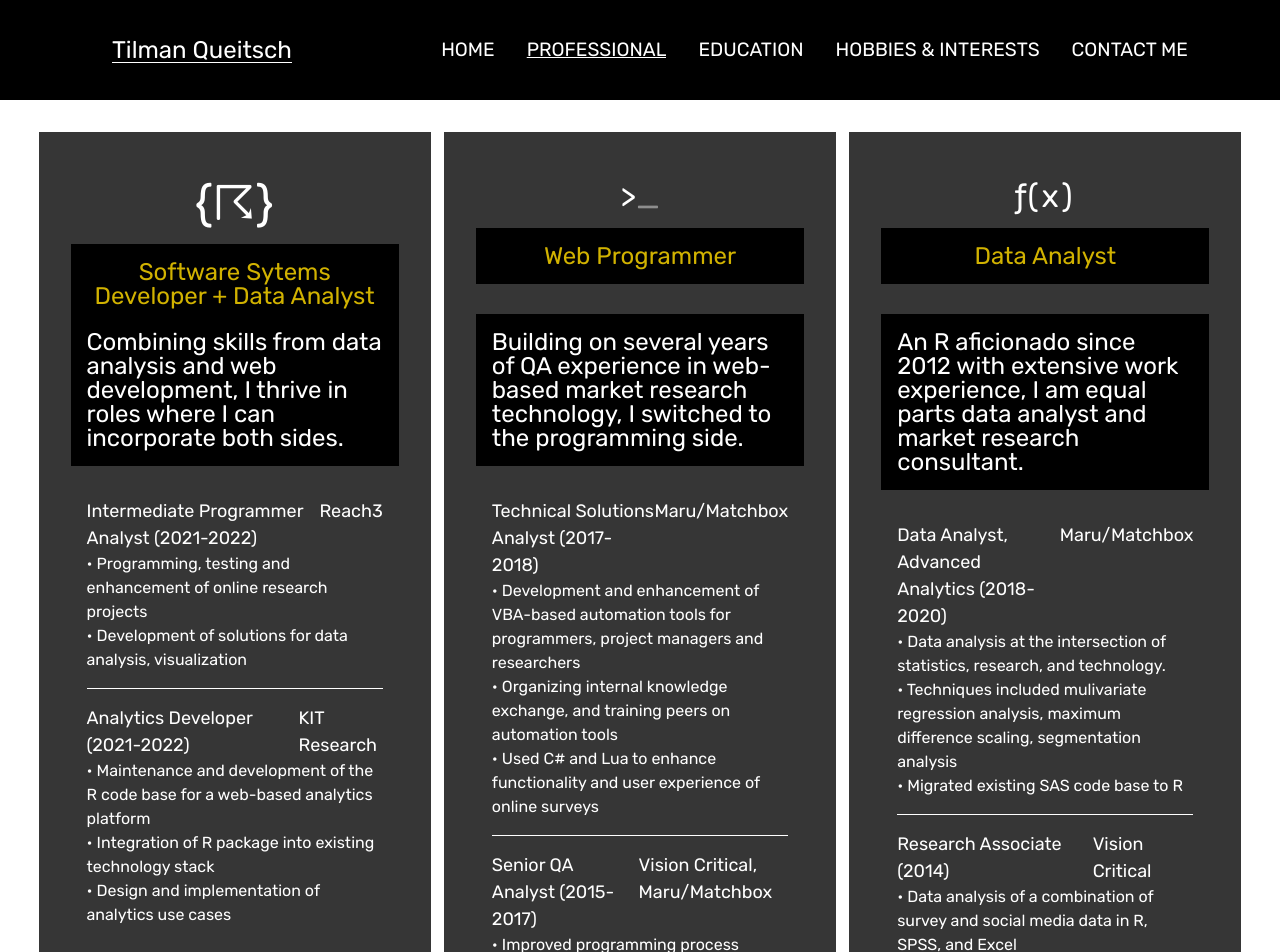
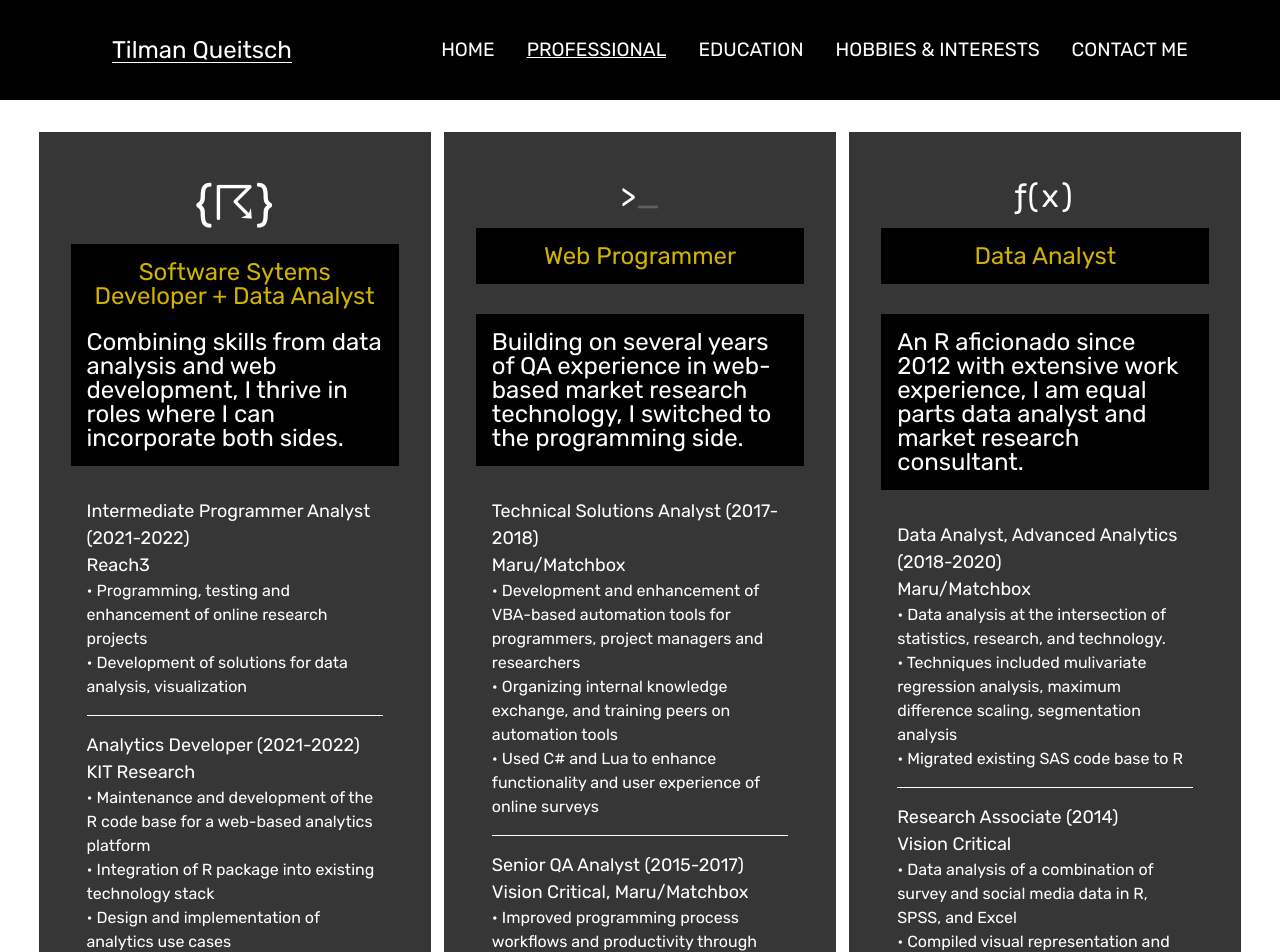
Before and after one commit to tiQu/portfolio, a React (Create React App) app: page /professional in a window 1280 px wide. Shown: the top 952 px of the page. Built offline with nearby package versions, Linux system fonts and the light colour scheme.

Commit message:
minor fixes

```diff
--- a/src/components/hobbies/Hobbies.js
+++ b/src/components/hobbies/Hobbies.js
@@ -13,7 +13,7 @@ export default function Hobbies() {
                     My first computer...
                 </div>
                 <div className="hobbies-body">
-                    ...was a Schneider with a monochrome green display. As a kid of the 90s I'm an avid gamer.
+                  ...was a Schneider with a monochrome green display. I love tinkering with old machines and reviving them with Linux (if possible).
                 </div>
             </div>
             <div className="hobbies hobby2">
@@ -36,7 +36,7 @@ export default function Hobbies() {
                     Not to be alarmist...
                 </div>
                 <div className="hobbies-body">
-                    ...but I'm concerned about our planet and pay attention to my carbon footprint whenever possible.
+                    ...but I'm concerned about our planet's future and pay attention to my carbon footprint whenever possible.
                 </div>
             </div>
             <div className="hobbies hobby4">
--- a/src/components/professional/CardItems.js
+++ b/src/components/professional/CardItems.js
@@ -7,7 +7,7 @@ export const CardItems = [
         cardList: [
             <div>
                 <div className="cardList-line">
-                    <span>Intermediate Programmer Analyst (2021-2022)</span><span>Reach3</span>
+                  <span>Intermediate Programmer Analyst (2021-2022)<br />Reach3</span>
                 </div>
                 <ul>
                     <li>• Programming, testing and enhancement of online research projects</li>
@@ -16,7 +16,7 @@ export const CardItems = [
             </div>,
             <div>
                 <div className="cardList-line">
-                    <span>Analytics Developer (2021-2022)</span><span>KIT Research</span>
+                    <span>Analytics Developer (2021-2022)<br />KIT Research</span>
                 </div>
                 <ul>
                     <li>• Maintenance and development of the R code base for a web-based analytics platform</li>
@@ -35,7 +35,7 @@ export const CardItems = [
         cardList: [
             <div>
                 <div className="cardList-line">
-                    <span>Technical Solutions Analyst (2017-2018)</span><span>Maru/Matchbox</span>
+                    <span>Technical Solutions Analyst (2017-2018)<br />Maru/Matchbox</span>
                 </div>
                 <ul>
                     <li>• Development and enhancement of VBA-based automation tools for programmers, project managers and researchers</li>
@@ -45,7 +45,7 @@ export const CardItems = [
             </div>,
             <div>
                 <div className="cardList-line">
-                    <span>Senior QA Analyst (2015-2017)</span><span>Vision Critical, Maru/Matchbox</span>
+                    <span>Senior QA Analyst (2015-2017)<br />Vision Critical, Maru/Matchbox</span>
                 </div>
                 <ul>
                     <li>• Improved programming process workflows and productivity through VBA-based tools</li>
@@ -63,7 +63,7 @@ export const CardItems = [
         cardList: [
             <div>
                 <div className="cardList-line">
-                    <span>Data Analyst, Advanced Analytics (2018-2020)</span><span>Maru/Matchbox</span>
+                    <span>Data Analyst, Advanced Analytics (2018-2020)<br />Maru/Matchbox</span>
                 </div>
                 <ul>
                     <li>• Data analysis at the intersection of statistics, research, and technology.</li>
@@ -73,7 +73,7 @@ export const CardItems = [
             </div>,
             <div>
                 <div className="cardList-line">
-                    <span>Research Associate (2014)</span><span>Vision Critical</span>
+                    <span>Research Associate (2014)<br />Vision Critical</span>
                 </div>
                 <ul>
                     <li>• Data analysis of a combination of survey and social media data in R, SPSS, and Excel</li>
```
Also changed, not shown: src/components/professional/card/Card.scss (line endings or trailing spaces).
